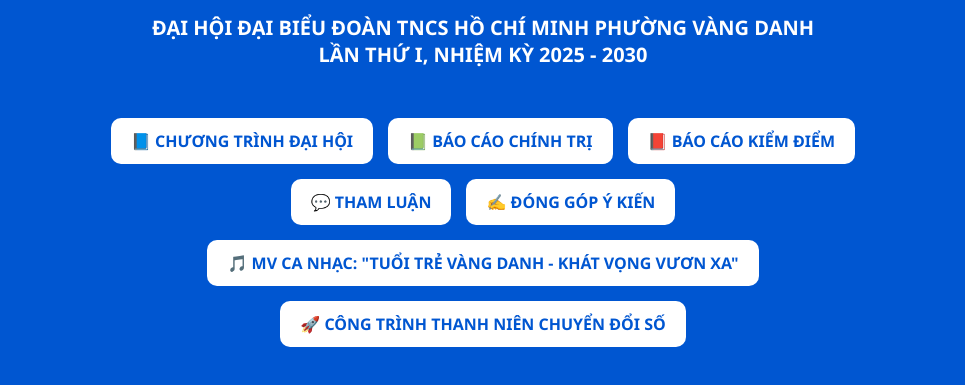
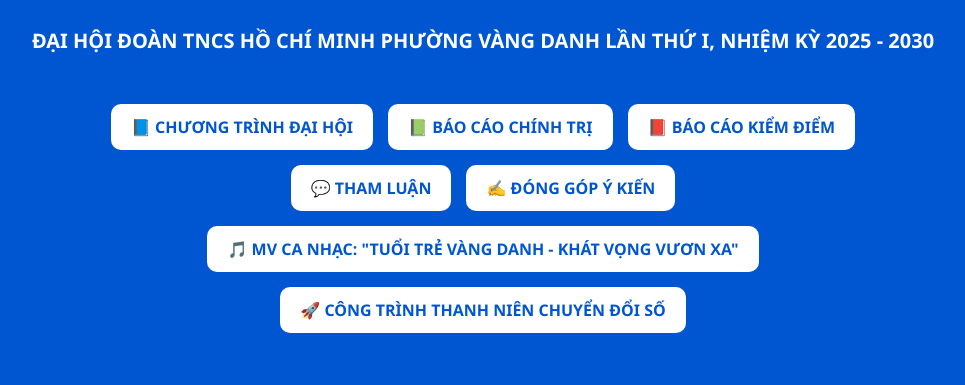
Before and after one commit to haohuynhnhat01/web, a plain HTML site: page index.html in a window 1280 px wide. Shown: the part 315-700 px from the top of the page, without its empty margins (157-1122 px from the left). Drawn offline with Linux system fonts and the light colour scheme.

Commit message:
Update index.html

```diff
--- a/index.html
+++ b/index.html
@@ -102,7 +102,7 @@
   <img class="logo" src="./logo.png" alt="Logo Đoàn TNCS Hồ Chí Minh" />
 
   <h1>CHÀO MỪNG ĐẠI BIỂU THAM DỰ</h1>
-  <h2>ĐẠI HỘI ĐẠI BIỂU ĐOÀN TNCS HỒ CHÍ MINH PHƯỜNG VÀNG DANH<br>LẦN THỨ I, NHIỆM KỲ 2025 - 2030</h2>
+  <h2>ĐẠI HỘI ĐOÀN TNCS HỒ CHÍ MINH PHƯỜNG VÀNG DANH LẦN THỨ I, NHIỆM KỲ 2025 - 2030</h2>
 
   <div class="buttons">
     <a href="https://drive.google.com/file/d/1MoyvMDkumsdj8jRQe0nesw1J99l5HXMC/view?usp=sharing">📘 CHƯƠNG TRÌNH ĐẠI
```
